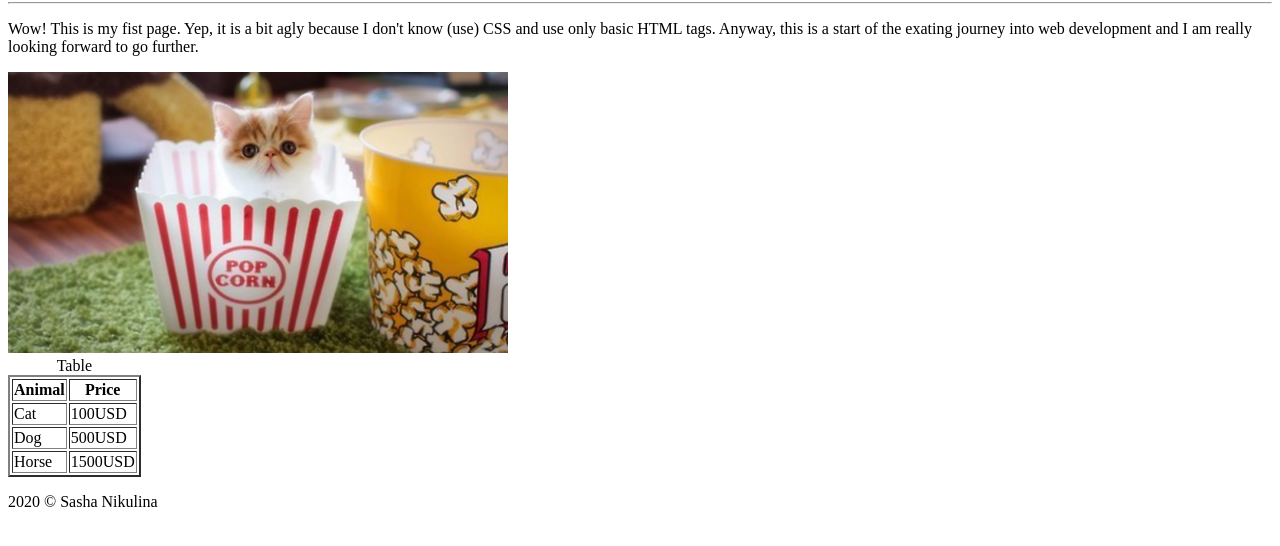
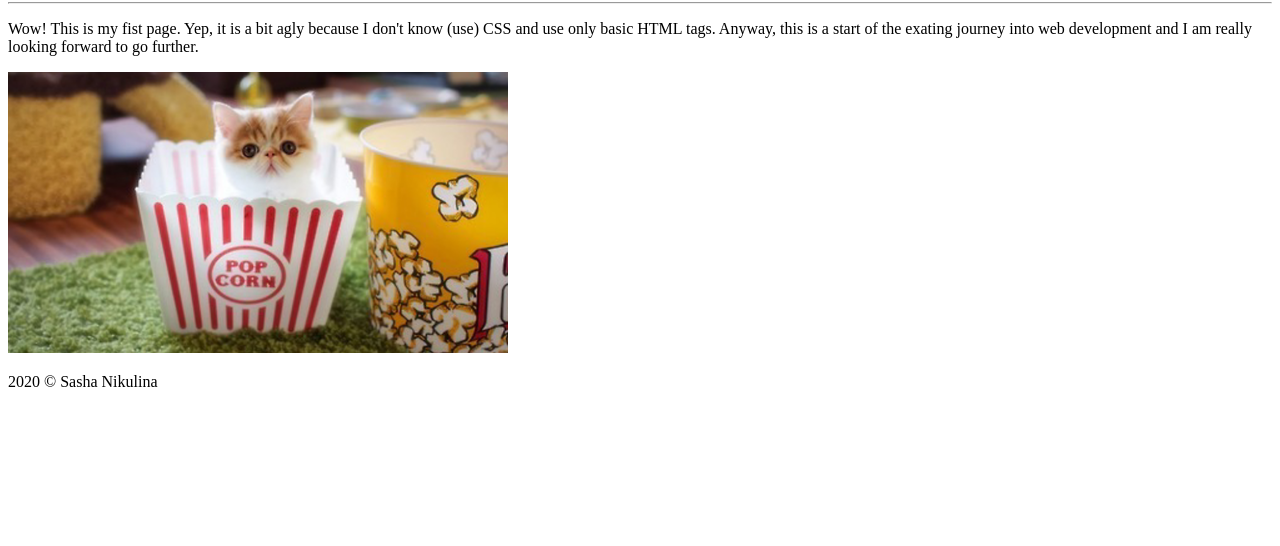
Before and after one commit to msvercetti/myfirstpage, a plain HTML site: page index.html in a window 1280 px wide. Shown: the part 78-624 px from the top of the page. Drawn offline with Linux system fonts and the light colour scheme.

Commit message:
Update index.html

```diff
--- a/index.html
+++ b/index.html
@@ -15,13 +15,6 @@
 		<img src="Cat.png"
 			 alt="cat">
 			 <br>
-		<table border="2">
-		<caption>Table</caption>
-		<tr><th>Animal</th><th>Price</th></tr>
-		<tr><td>Cat</td><td>100USD</td></tr>
-		<tr><td>Dog</td><td>500USD</td></tr>
-		<tr><td>Horse</td><td>1500USD</td></tr>
-		</table>
 	</main>
 	<footer>
 		<p>2020 &copy Sasha Nikulina <i class="fas fa-laptop-code"></i></p>
```
